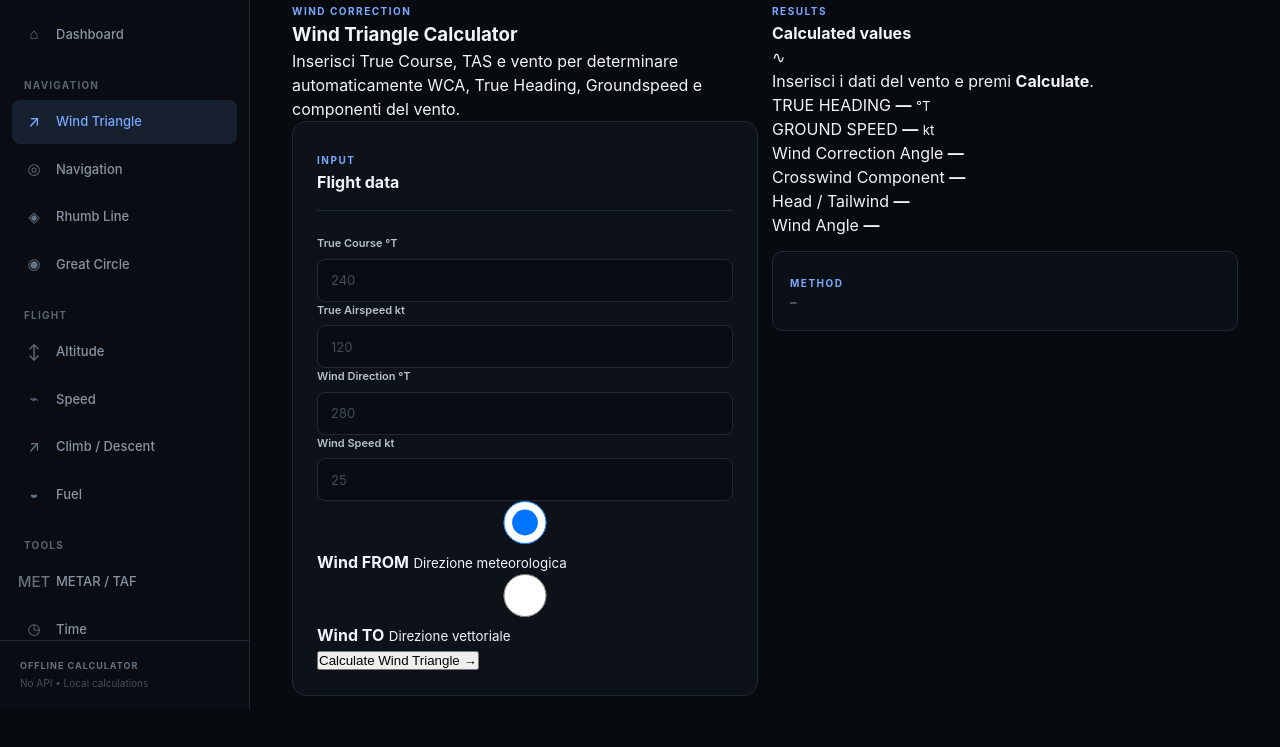
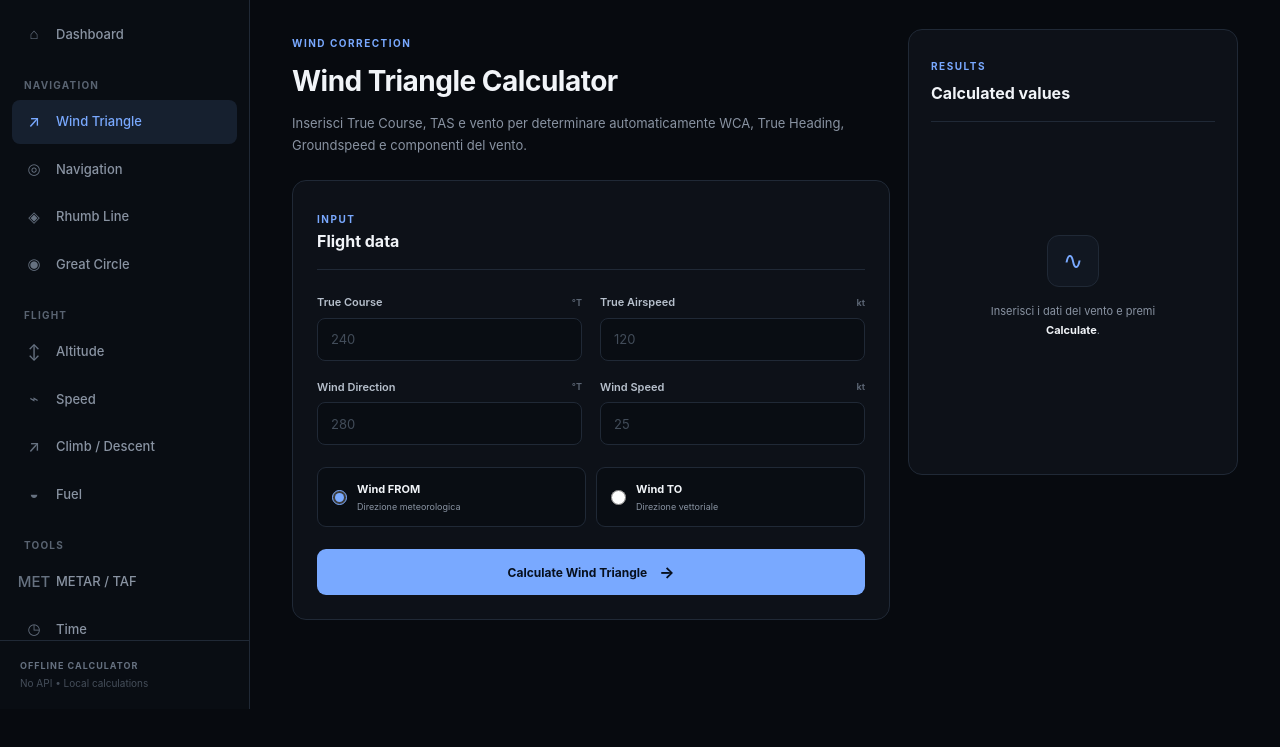
Before and after one commit to OrvexaStudio/AEROCALC, a plain HTML site: page wind.html in a window 1280 px wide. Shown: the part 91-838 px from the top of the page. After the commit the page ends 800 px from the top, so only its background shows below. Drawn offline with Linux system fonts and the light colour scheme.

Commit message:
Update style.css

```diff
--- a/css/style.css
+++ b/css/style.css
@@ -928,3 +928,429 @@ input:focus {
     }
 
 }
+
+/* =========================================
+   WIND TRIANGLE PAGE
+========================================= */
+
+.calculator-layout {
+    display: grid;
+    grid-template-columns: minmax(0, 1fr) 330px;
+    gap: 18px;
+    margin-top: 32px;
+}
+
+.calculator-main {
+    min-width: 0;
+}
+
+.page-intro {
+    margin-bottom: 24px;
+}
+
+.page-intro h3 {
+    margin-top: 7px;
+    font-size: 28px;
+    font-weight: 650;
+    letter-spacing: -0.5px;
+}
+
+.page-intro p {
+    max-width: 720px;
+    margin-top: 10px;
+    color: var(--muted);
+    font-size: 13px;
+    line-height: 1.7;
+}
+
+
+/* INPUT GRID */
+
+.input-grid {
+    display: grid;
+    grid-template-columns: repeat(2, minmax(0, 1fr));
+    gap: 18px;
+}
+
+.input-group {
+    display: flex;
+    flex-direction: column;
+    gap: 7px;
+}
+
+.input-group label {
+    display: flex;
+    justify-content: space-between;
+    align-items: center;
+
+    color: #b7c0cc;
+
+    font-size: 11px;
+    font-weight: 600;
+}
+
+.input-group label span {
+    color: #596371;
+    font-size: 9px;
+    font-weight: 700;
+}
+
+
+/* WIND MODE */
+
+.wind-mode {
+    display: grid;
+    grid-template-columns: repeat(2, minmax(0, 1fr));
+    gap: 10px;
+
+    margin-top: 22px;
+}
+
+.radio-option {
+    position: relative;
+
+    display: flex;
+    align-items: center;
+
+    gap: 10px;
+
+    padding: 13px 14px;
+
+    background: #090d13;
+
+    border: 1px solid var(--border);
+    border-radius: 9px;
+
+    cursor: pointer;
+
+    transition:
+        border-color 0.2s ease,
+        background 0.2s ease;
+}
+
+.radio-option:hover {
+    border-color: #354255;
+}
+
+.radio-option input {
+    width: 15px;
+    height: 15px;
+
+    margin: 0;
+
+    accent-color: var(--accent);
+}
+
+.radio-option span {
+    display: flex;
+    flex-direction: column;
+    gap: 2px;
+}
+
+.radio-option strong {
+    color: var(--text);
+
+    font-size: 11px;
+    font-weight: 650;
+}
+
+.radio-option small {
+    color: var(--muted);
+
+    font-size: 9px;
+}
+
+
+/* CALCULATE BUTTON */
+
+.calculate-button {
+    width: 100%;
+
+    min-height: 46px;
+
+    display: flex;
+    align-items: center;
+    justify-content: center;
+
+    gap: 12px;
+
+    margin-top: 22px;
+
+    padding: 0 18px;
+
+    border: 0;
+    border-radius: 9px;
+
+    background: var(--accent);
+    color: #07101e;
+
+    font-family: inherit;
+    font-size: 12px;
+    font-weight: 700;
+
+    cursor: pointer;
+
+    transition:
+        background 0.2s ease,
+        transform 0.2s ease;
+}
+
+.calculate-button:hover {
+    background: #91b8ff;
+    transform: translateY(-1px);
+}
+
+.calculate-button span {
+    font-size: 16px;
+}
+
+
+/* RESULTS PANEL */
+
+.results-panel {
+    align-self: start;
+
+    padding: 22px;
+
+    background: var(--panel);
+
+    border: 1px solid var(--border);
+
+    border-radius: 14px;
+}
+
+.results-header {
+    padding-bottom: 16px;
+
+    border-bottom: 1px solid var(--border);
+}
+
+.results-header h4 {
+    margin-top: 5px;
+
+    font-size: 16px;
+    font-weight: 650;
+}
+
+
+/* EMPTY RESULTS */
+
+.empty-results {
+    min-height: 330px;
+
+    display: flex;
+    flex-direction: column;
+    align-items: center;
+    justify-content: center;
+
+    text-align: center;
+
+    padding: 30px 15px;
+}
+
+.empty-icon {
+    width: 52px;
+    height: 52px;
+
+    display: flex;
+    align-items: center;
+    justify-content: center;
+
+    margin-bottom: 15px;
+
+    border: 1px solid var(--border);
+    border-radius: 12px;
+
+    background: rgba(121, 169, 255, 0.04);
+
+    color: var(--accent);
+
+    font-size: 24px;
+}
+
+.empty-results p {
+    max-width: 190px;
+
+    color: var(--muted);
+
+    font-size: 11px;
+    line-height: 1.7;
+}
+
+.empty-results strong {
+    color: var(--text);
+}
+
+
+/* RESULTS */
+
+.results {
+    padding-top: 16px;
+}
+
+.hidden {
+    display: none;
+}
+
+
+/* PRIMARY RESULTS */
+
+.result-primary {
+    padding: 17px;
+
+    margin-bottom: 9px;
+
+    background: #090d13;
+
+    border: 1px solid var(--border);
+
+    border-radius: 10px;
+}
+
+.result-primary span {
+    display: block;
+
+    color: var(--muted);
+
+    font-size: 9px;
+    font-weight: 700;
+
+    letter-spacing: 0.8px;
+}
+
+.result-primary strong {
+    display: inline-block;
+
+    margin-top: 5px;
+
+    color: var(--text);
+
+    font-size: 27px;
+    font-weight: 650;
+}
+
+.result-primary small {
+    margin-left: 4px;
+
+    color: #596371;
+
+    font-size: 10px;
+    font-weight: 700;
+}
+
+
+/* RESULT ROWS */
+
+.result-row {
+    display: flex;
+    align-items: center;
+    justify-content: space-between;
+
+    min-height: 43px;
+
+    padding: 0 4px;
+
+    border-bottom: 1px solid rgba(32, 41, 54, 0.7);
+}
+
+.result-row span {
+    color: var(--muted);
+
+    font-size: 10px;
+}
+
+.result-row strong {
+    color: var(--text);
+
+    font-size: 12px;
+    font-weight: 650;
+}
+
+
+/* METHOD */
+
+.results-panel .formula-box {
+    margin-top: 16px;
+}
+
+.results-panel .formula-box p {
+    margin-top: 8px;
+
+    color: #aeb7c4;
+
+    font-family:
+        "SFMono-Regular",
+        Consolas,
+        monospace;
+
+    font-size: 10px;
+
+    line-height: 1.7;
+}
+
+
+/* ERROR */
+
+.calculator-main .error-message {
+    display: none;
+
+    margin-top: 14px;
+    padding: 11px 13px;
+
+    background: rgba(255, 115, 115, 0.07);
+
+    border: 1px solid rgba(255, 115, 115, 0.25);
+
+    border-radius: 8px;
+
+    color: var(--danger);
+
+    font-size: 11px;
+}
+
+
+/* =========================================
+   NAVIGATION PAGE
+========================================= */
+
+.calculator-layout .panel {
+    min-width: 0;
+}
+
+.calculator-layout .panel-header h3 {
+    margin-top: 5px;
+}
+
+
+/* =========================================
+   RESPONSIVE
+========================================= */
+
+@media (max-width: 1000px) {
+
+    .calculator-layout {
+        grid-template-columns: 1fr;
+    }
+
+    .results-panel {
+        width: 100%;
+    }
+
+}
+
+
+@media (max-width: 650px) {
+
+    .input-grid {
+        grid-template-columns: 1fr;
+    }
+
+    .wind-mode {
+        grid-template-columns: 1fr;
+    }
+
+    .page-intro h3 {
+        font-size: 24px;
+    }
+
+}
```
